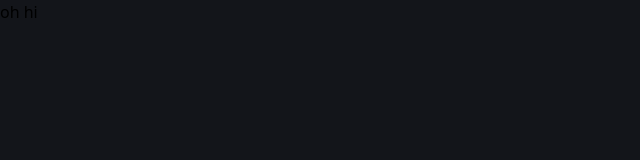
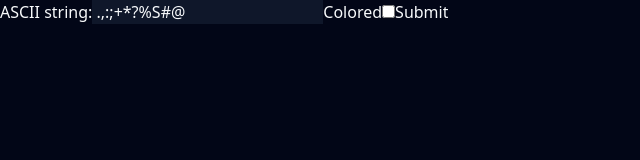
Before and after one commit to tapnisu/tapciify.ru, an Astro site: page / in a window 1280 px wide. Shown: the whole page, without its empty margins (0-640 px from the left). Built offline with nearby package versions, Linux system fonts and the light colour scheme; Astro itself is replaced by a stand-in of ours.

Commit message:
Added inputs

```diff
--- a/astro.config.mjs
+++ b/astro.config.mjs
@@ -2,11 +2,11 @@ import deno from "@astrojs/deno";
 import tailwind from "@astrojs/tailwind";
 import { defineConfig } from "astro/config";
 
-import preact from "@astrojs/preact";
+import react from "@astrojs/react";
 
 // https://astro.build/config
 export default defineConfig({
-    output: "server",
-    adapter: deno(),
-    integrations: [tailwind(), preact()],
+  output: "server",
+  adapter: deno(),
+  integrations: [tailwind(), react()],
 });
--- a/src/components/Converter.tsx
+++ b/src/components/Converter.tsx
@@ -1,3 +1,43 @@
-const Converter = () => <>oh hi</>;
+import React, { useState } from "react";
+import TextInput from "./TextInput";
 
-export default Converter;
+export default function Converter() {
+  const [asciiString, setAsciiString] = useState(" .,:;+*?%S#@");
+  const [width, setWidth] = useState(0);
+  const [height, setHeight] = useState(0);
+  const [colored, setColored] = useState(false);
+
+  async function handleSubmit(event: React.SyntheticEvent<HTMLFormElement>) {
+    event.preventDefault();
+
+    const req = await fetch(
+      `https://tapciify-api.shuttleapp.rs/convert/raw?width=${width}&height=${height}`
+    );
+    const res = await req.json();
+
+    console.log(res);
+  }
+
+  return (
+    <form onSubmit={handleSubmit}>
+      <label>
+        ASCII string:
+        <TextInput
+          type="text"
+          value={asciiString}
+          onChange={(e) => setAsciiString(e.target.value)}
+          required
+        />
+      </label>
+
+      <label>
+        <label>
+          Colored
+          <input type="checkbox" onChange={(e) => setColored(!colored)} />
+        </label>
+      </label>
+
+      <input type="submit" value="Submit" />
+    </form>
+  );
+}
--- /dev/null
+++ b/src/components/TextInput.tsx
@@ -0,0 +1,7 @@
+import type { InputHTMLAttributes } from "react";
+
+export default function TextInput(props: InputHTMLAttributes<HTMLInputElement>) {
+  return (
+    <input type="text" {...props} className="bg-slate-900 text-slate-50" />
+  );
+}
--- a/src/layouts/Layout.astro
+++ b/src/layouts/Layout.astro
@@ -10,30 +10,13 @@ const { title } = Astro.props;
 <html lang="en">
     <head>
         <meta charset="UTF-8" />
-		<meta name="description" content="Astro description">
+        <meta name="description" content="Astro description" />
         <meta name="viewport" content="width=device-width" />
         <link rel="icon" type="image/svg+xml" href="/favicon.svg" />
         <meta name="generator" content={Astro.generator} />
         <title>{title}</title>
     </head>
-	<body>
+    <body class="bg-slate-950 text-slate-50">
         <slot />
     </body>
 </html>
-<style is:global>
-	:root {
-		--accent: 136, 58, 234;
-		--accent-light: 224, 204, 250;
-		--accent-dark: 49, 10, 101;
-		--accent-gradient: linear-gradient(45deg, rgb(var(--accent)), rgb(var(--accent-light)) 30%, white 60%);
-	}
-	html {
-		font-family: system-ui, sans-serif;
-		background: #13151A;
-		background-size: 224px;
-	}
-	code {
-		font-family: Menlo, Monaco, Lucida Console, Liberation Mono, DejaVu Sans Mono,
-			Bitstream Vera Sans Mono, Courier New, monospace;
-	}
-</style>
--- a/tsconfig.json
+++ b/tsconfig.json
@@ -7,6 +7,6 @@
       "@assets/*": ["src/assets/*"]
     },
     "jsx": "react-jsx",
-        "jsxImportSource": "preact"
+    "jsxImportSource": "react"
   }
 }
```
Also changed, not shown: package.json (+5 -3 lines), tailwind.config.cjs (+5 -5 lines), .github/workflows/deploy.yml, pnpm-lock.yaml, 1 other file. Lines whose indentation alone changed are shown as unchanged.
